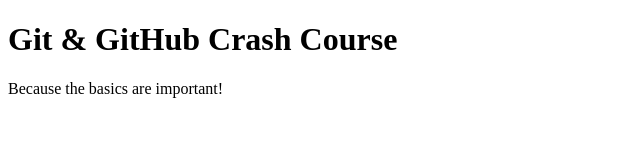
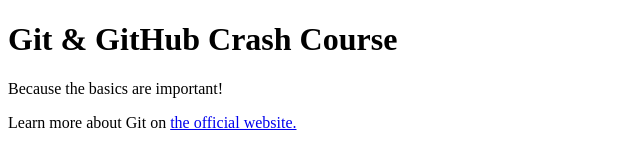
Before and after one commit to JaimeH61/GitHubActionsCourse, a plain HTML site: page index.html in a window 1280 px wide. Shown: the whole page, without its empty margins (0-640 px from the left). Drawn offline with Linux system fonts and the light colour scheme.

Commit message:
Added link to Git docs.

```diff
--- a/index.html
+++ b/index.html
@@ -9,5 +9,9 @@
   <body>
     <h1>Git & GitHub Crash Course</h1>
     <p>Because the basics are important!</p>
+    <p>
+      Learn more about Git on
+      <a href="https://git-scm.com/book/en/v2">the official website.</a>
+    </p>
   </body>
 </html>
```
